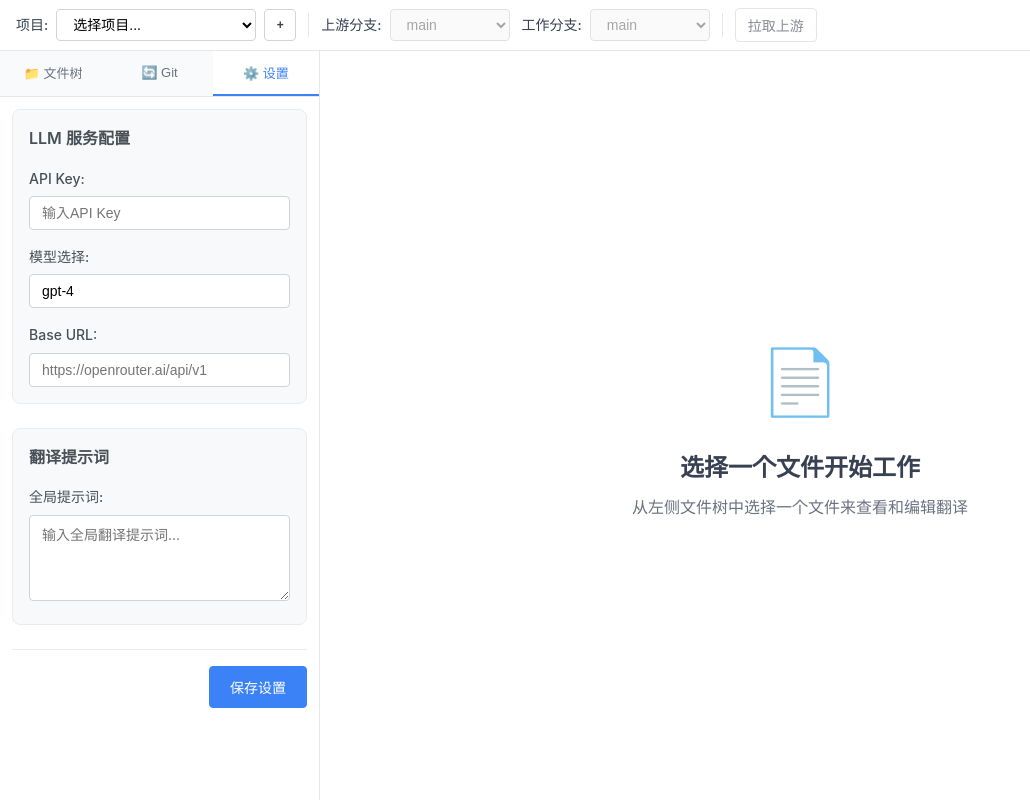
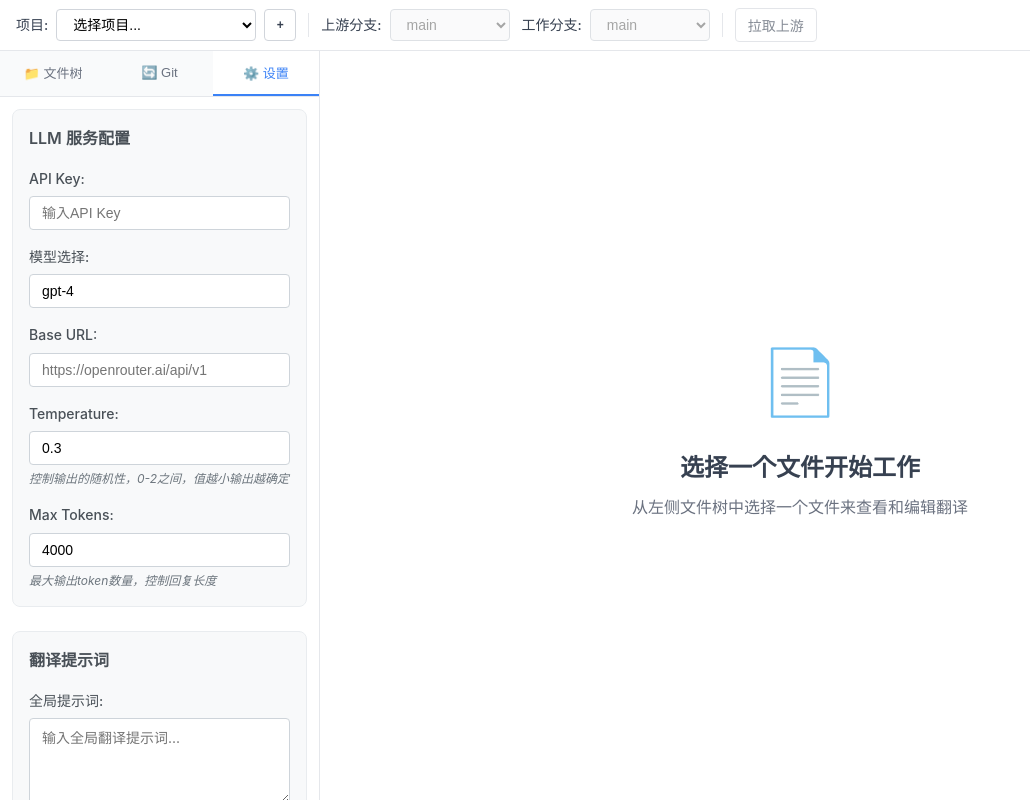
Before and after one commit to woniu9524/open-doc-translate, a React (Vite) app in the folder src/renderer/: page / in a window 1280 px wide. Both pictures are taken after a click on the button "⚙️ 设置". Shown: the whole page, without its empty margins (0-1030 px from the left). Built offline with nearby package versions, Linux system fonts and the light colour scheme.

Commit message:
配置llm参数

```diff
--- a/src/renderer/src/components/LeftPanel.tsx
+++ b/src/renderer/src/components/LeftPanel.tsx
@@ -35,6 +35,8 @@ const LeftPanel = forwardRef<LeftPanelRef, LeftPanelProps>(({
     apiKey: '',
     model: 'gpt-4',
     baseUrl: '',
+    temperature: 0.3,
+    maxTokens: 4000,
     globalPrompt: '',
     customPrompt: '',
     originUrl: '',
@@ -114,6 +116,8 @@ const LeftPanel = forwardRef<LeftPanelRef, LeftPanelProps>(({
             apiKey: loadedConfig.llmConfig.apiKey,
             model: loadedConfig.llmConfig.model,
             baseUrl: loadedConfig.llmConfig.baseUrl || '',
+            temperature: loadedConfig.llmConfig.temperature || 0.3,
+            maxTokens: loadedConfig.llmConfig.maxTokens || 4000,
             globalPrompt: loadedConfig.globalPrompt
           }))
         }
@@ -132,6 +136,8 @@ const LeftPanel = forwardRef<LeftPanelRef, LeftPanelProps>(({
         apiKey: newConfig.llmConfig.apiKey,
         model: newConfig.llmConfig.model,
         baseUrl: newConfig.llmConfig.baseUrl || '',
+        temperature: newConfig.llmConfig.temperature || 0.3,
+        maxTokens: newConfig.llmConfig.maxTokens || 4000,
         globalPrompt: newConfig.globalPrompt
       }))
 
@@ -179,7 +185,9 @@ const LeftPanel = forwardRef<LeftPanelRef, LeftPanelProps>(({
         llmConfig: {
           apiKey: settingsForm.apiKey,
           model: settingsForm.model,
-          baseUrl: settingsForm.baseUrl
+          baseUrl: settingsForm.baseUrl,
+          temperature: settingsForm.temperature,
+          maxTokens: settingsForm.maxTokens
         },
         globalPrompt: settingsForm.globalPrompt
       }
@@ -211,7 +219,9 @@ const LeftPanel = forwardRef<LeftPanelRef, LeftPanelProps>(({
   const handleFormChange = (field: keyof typeof settingsForm, value: string) => {
     setSettingsForm(prev => ({
       ...prev,
-      [field]: value
+      [field]: field === 'temperature' ? parseFloat(value) || 0.3 :
+               field === 'maxTokens' ? parseInt(value) || 32000 :
+               value
     }))
   }
 
@@ -455,6 +465,37 @@ const LeftPanel = forwardRef<LeftPanelRef, LeftPanelProps>(({
             onChange={(e) => handleFormChange('baseUrl', e.target.value)}
           />
         </div>
+        <div className="setting-item">
+          <label>Temperature:</label>
+          <input
+            type="number"
+            className="input"
+            placeholder="0.3"
+            min="0"
+            max="2"
+            step="0.1"
+            value={settingsForm.temperature}
+            onChange={(e) => handleFormChange('temperature', e.target.value)}
+          />
+          <small className="help-text">
+            控制输出的随机性，0-2之间，值越小输出越确定
+          </small>
+        </div>
+        <div className="setting-item">
+          <label>Max Tokens:</label>
+          <input
+            type="number"
+            className="input"
+            placeholder="4000"
+            min="1"
+            max="32000"
+            value={settingsForm.maxTokens}
+            onChange={(e) => handleFormChange('maxTokens', e.target.value)}
+          />
+          <small className="help-text">
+            最大输出token数量，控制回复长度
+          </small>
+        </div>
       </div>
 
       <div className="settings-section">
--- a/src/renderer/src/services/llmService.ts
+++ b/src/renderer/src/services/llmService.ts
@@ -4,6 +4,8 @@ export interface LLMConfig {
   apiKey: string
   model: string
   baseUrl?: string
+  temperature?: number
+  maxTokens?: number
 }
 
 export interface TranslationRequest {
@@ -61,8 +63,8 @@ export class LLMService {
         body: JSON.stringify({
           model: config.model,
           messages,
-          temperature: 0.3,
-          max_tokens: 4000
+          temperature: config.temperature || 0.3,
+          max_tokens: config.maxTokens || 4000
         })
       })
 
--- a/src/renderer/src/types/config.ts
+++ b/src/renderer/src/types/config.ts
@@ -18,6 +18,8 @@ export interface AppConfig {
     apiKey: string
     model: string
     baseUrl?: string
+    temperature?: number
+    maxTokens?: number
   }
   globalPrompt: string
 }
```
